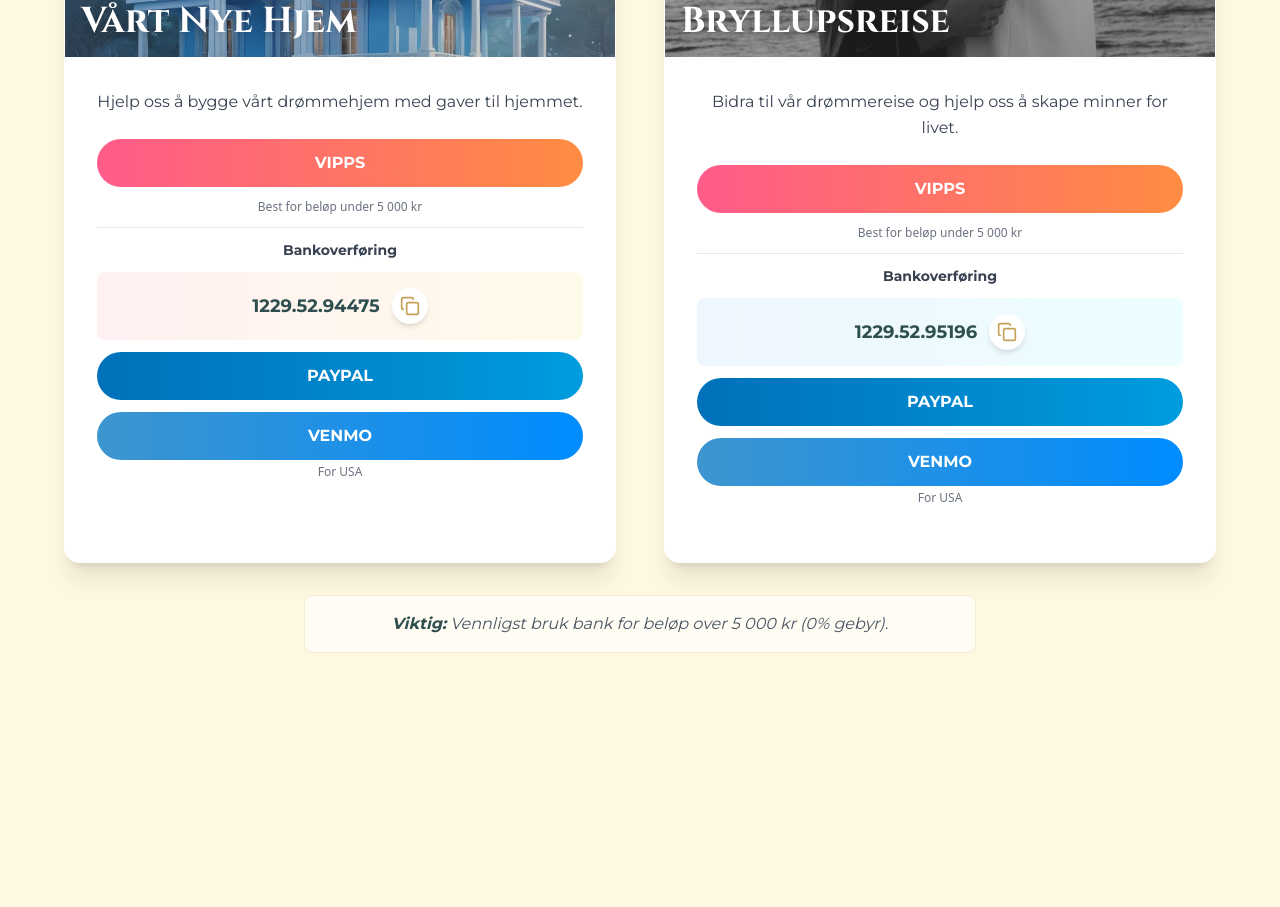
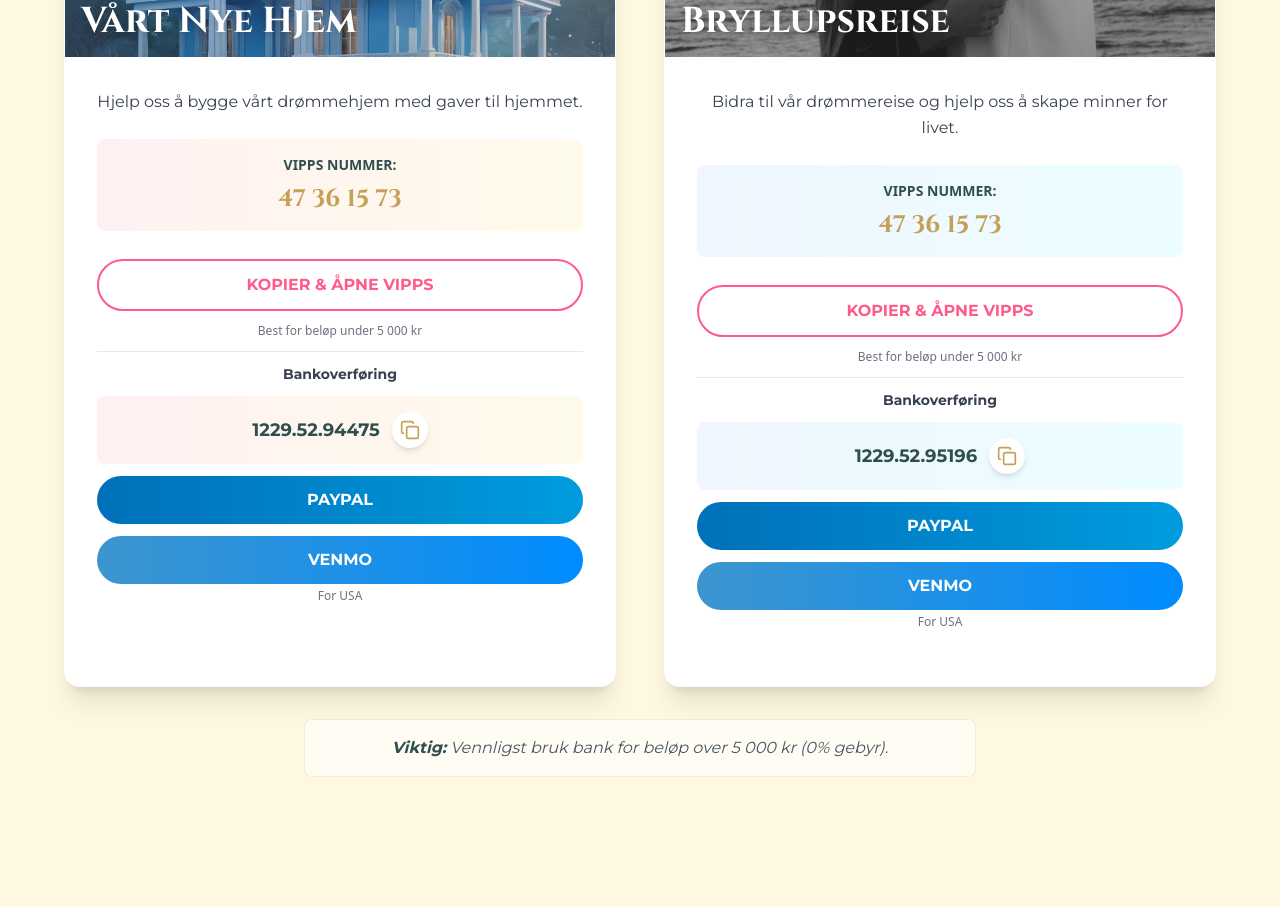
Before and after one commit to danielberling-db/bryllup-final, a React (Vite) app: page / in a window 1280 px wide. Shown: the part 8720-9627 px from the top of the page. Built offline with nearby package versions, Linux system fonts and the light colour scheme.

Commit message:
Endelig betalingsfiks: PayPal @DanielBerling632 og dobbel Vipps uten +47

```diff
--- a/src/components/GiftRegistry.jsx
+++ b/src/components/GiftRegistry.jsx
@@ -24,14 +24,16 @@
   const handleVippsClick = async () => {
     try {
       // Kopier telefonnummeret
-      await navigator.clipboard.writeText('+47 47 36 15 73');
+      await navigator.clipboard.writeText('47361573');
       setVippsCopied(true);
 
       // Åpne Vipps-appen
-      window.location.href = 'vipps://';
+      setTimeout(() => {
+        window.location.href = 'vipps://';
+      }, 500);
 
-      // Reset melding etter 3 sekunder
-      setTimeout(() => setVippsCopied(false), 3000);
+      // Reset melding etter 2 sekunder
+      setTimeout(() => setVippsCopied(false), 2000);
     } catch (err) {
       console.error('Failed to copy Vipps number:', err);
       // Fallback: prøv å åpne Vipps uansett
@@ -87,11 +89,15 @@
               {/* Payment Buttons */}
               <div className="space-y-3 mb-6">
                 {/* Vipps - Top */}
+                <div className="my-4 p-4 bg-gradient-to-r from-rose-50 to-amber-50 rounded-lg">
+                  <p className="font-bold text-deep-charcoal text-sm mb-2 text-center">VIPPS NUMMER:</p>
+                  <p className="text-antique-gold font-cinzel text-2xl font-bold text-center">47 36 15 73</p>
+                </div>
                 <button
-                  onClick={() => handlePaymentClick('vipps://v1/pay?number=4747361573')}
-                  className="w-full bg-gradient-to-r from-[#FF5B8A] to-[#FF8C42] text-white px-6 py-3 rounded-full font-bold transition-all duration-300 hover:shadow-lg hover:scale-105 font-montserrat flex items-center justify-center gap-2"
+                  onClick={handleVippsClick}
+                  className="w-full border-2 border-[#FF5B8A] text-[#FF5B8A] px-6 py-3 rounded-full font-bold transition-all duration-300 hover:bg-[#FF5B8A] hover:text-white font-montserrat"
                 >
-                  <span>VIPPS</span>
+                  {vippsCopied ? 'KOPIERT!' : 'KOPIER & ÅPNE VIPPS'}
                 </button>
                 <p className="text-xs text-gray-500 text-center">Best for beløp under 5 000 kr</p>
 
@@ -120,7 +126,7 @@
 
                 {/* PayPal */}
                 <button
-                  onClick={() => handlePaymentClick('https://www.paypal.me/DanielBerling')}
+                  onClick={() => handlePaymentClick('https://www.paypal.me/danielberling632')}
                   className="w-full bg-gradient-to-r from-[#0070BA] to-[#009CDE] text-white px-6 py-3 rounded-full font-bold transition-all duration-300 hover:shadow-lg hover:scale-105 font-montserrat"
                 >
                   PAYPAL
@@ -170,17 +176,17 @@
               {/* Payment Buttons */}
               <div className="space-y-3 mb-6">
                 {/* Vipps - Top */}
+                <div className="my-4 p-4 bg-gradient-to-r from-blue-50 to-cyan-50 rounded-lg">
+                  <p className="font-bold text-deep-charcoal text-sm mb-2 text-center">VIPPS NUMMER:</p>
+                  <p className="text-antique-gold font-cinzel text-2xl font-bold text-center">47 36 15 73</p>
+                </div>
                 <button
                   onClick={handleVippsClick}
-                  className="w-full bg-gradient-to-r from-[#FF5B8A] to-[#FF8C42] text-white px-6 py-3 rounded-full font-bold transition-all duration-300 hover:shadow-lg hover:scale-105 font-montserrat flex items-center justify-center gap-2"
+                  className="w-full border-2 border-[#FF5B8A] text-[#FF5B8A] px-6 py-3 rounded-full font-bold transition-all duration-300 hover:bg-[#FF5B8A] hover:text-white font-montserrat"
                 >
-                  <span>VIPPS</span>
+                  {vippsCopied ? 'KOPIERT!' : 'KOPIER & ÅPNE VIPPS'}
                 </button>
-                {vippsCopied ? (
-                  <p className="text-xs text-green-600 text-center font-semibold">Nummer kopiert! Åpner Vipps...</p>
-                ) : (
-                  <p className="text-xs text-gray-500 text-center">Best for beløp under 5 000 kr</p>
-                )}
+                <p className="text-xs text-gray-500 text-center">Best for beløp under 5 000 kr</p>
 
                 {/* Bank Transfer - Middle */}
                 <div className="border-t border-gray-200 pt-3">
@@ -207,7 +213,7 @@
 
                 {/* PayPal */}
                 <button
-                  onClick={() => handlePaymentClick('https://www.paypal.com/paypalme/DanielBerling')}
+                  onClick={() => handlePaymentClick('https://www.paypal.me/danielberling632')}
                   className="w-full bg-gradient-to-r from-[#0070BA] to-[#009CDE] text-white px-6 py-3 rounded-full font-bold transition-all duration-300 hover:shadow-lg hover:scale-105 font-montserrat"
                 >
                   PAYPAL
```
